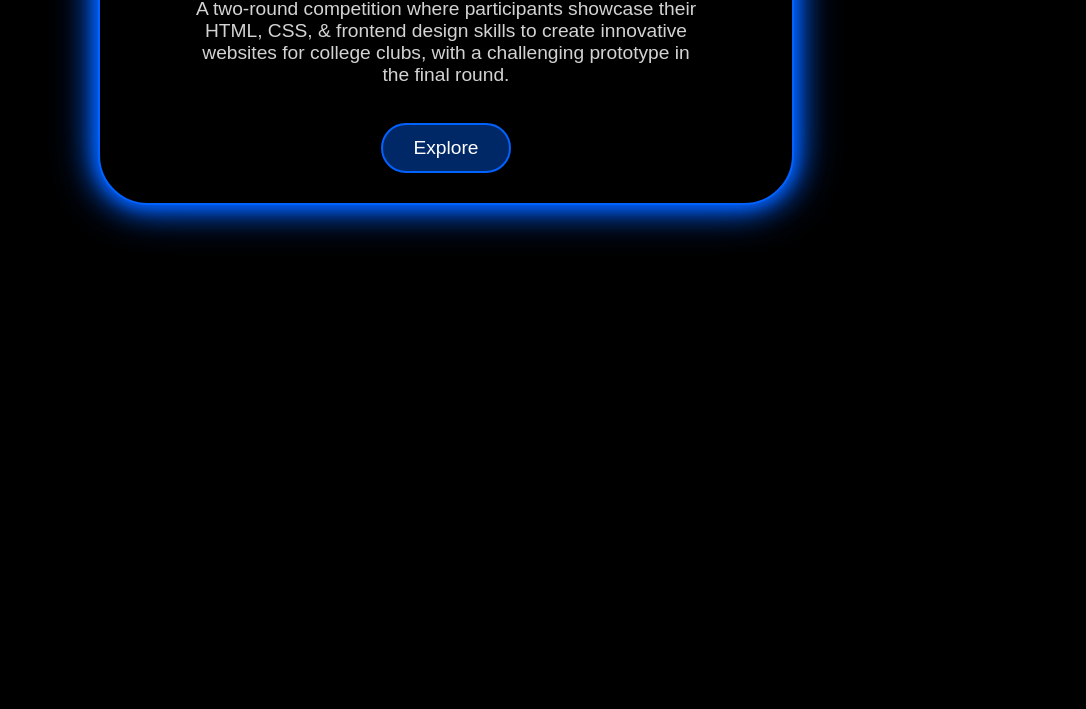
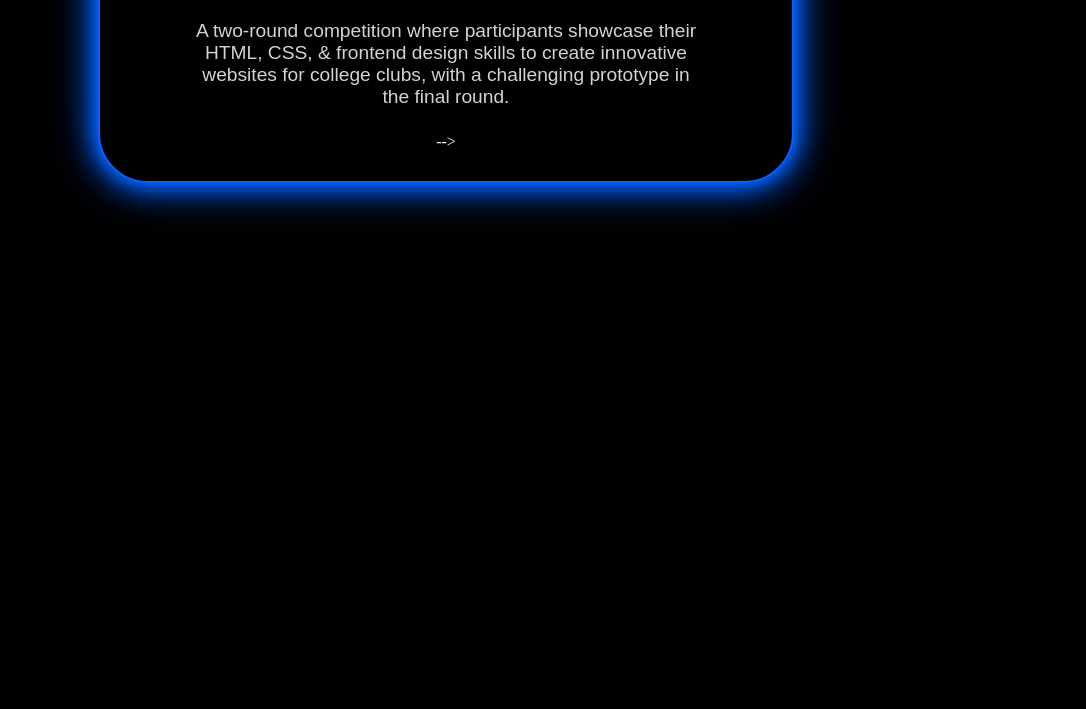
Before and after one commit to Prasad-Mahankal27/ISTE, a plain HTML site: page events.html in a window 1280 px wide. Shown: the part 391-1100 px from the top of the page, without its empty margins (194-1280 px from the left). Drawn offline with nearby package versions, Linux system fonts and the light colour scheme.

Commit message:
changes done1

```diff
--- a/events.html
+++ b/events.html
@@ -33,7 +33,7 @@
                             A two-round competition where participants showcase their HTML, CSS, & frontend design skills
                             to create innovative websites for college clubs, with a challenging prototype in the final round.
                         </p>
-                        <button class="explore-btn">Explore</button>
+                        <!--  <!-- <button class="explore-btn">Explore</button> --> -->
 
                     </div>
                   <div class="custom-card card2" id="2" style=" z-index: 3;" onclick="location.href='eventpages/yoga.html'">
@@ -41,42 +41,42 @@
                         <p>
                             Join us for a rejuvenating face yoga session that combines gentle exercises to tone and relax your facial muscles, promoting a youthful and radiant glow. Unwind and enhance your natural beauty with easy-to-follow techniques!
                         </p>
-                        <button class="explore-btn">Explore</button>
+                         <!-- <button class="explore-btn">Explore</button> -->
                   </div>
                   <div class="custom-card card3" id="3" style="z-index: 4;" onclick="location.href='eventpages/beast.html'">
                     <h1>BEAST GAMES</h1>
                         <p>
                             Get ready for an adrenaline-pumping experience with Beast Games, where participants compete in a variety of thrilling physical and mental challenges. Push your limits, have fun, and unleash your inner beast!
                         </p>
-                        <button class="explore-btn">Explore</button>
+                         <!-- <button class="explore-btn">Explore</button> -->
                   </div>
                   <div class="custom-card card4" id="4" style="z-index: 5;" onclick="location.href='eventpages/coding.html'">
                     <h1>CODING OLYMPICS</h1>
                         <p>
                             Join the Coding Olympics, a thrilling competition where coders from all levels come together to solve complex challenges in record time. Showcase your skills, race against the clock, and aim for victory!
                         </p>
-                        <button class="explore-btn">Explore</button>
+                         <!-- <button class="explore-btn">Explore</button> -->
                   </div>
                   <div class="custom-card card5" id="5" style="z-index: 6;" onclick="location.href='eventpages/tark.html'">
                     <h1>Tark Vitark</h1>
                     <p>
                       The ISTE-organized debate competition featured intense discussions on contemporary issues, where participants showcased their critical thinking and persuasive skills. Engaging arguments and rebuttals made for a dynamic and thought-provoking event.
                     </p>
-                    <button class="explore-btn">Explore</button>
+                     <!-- <button class="explore-btn">Explore</button> -->
                 </div>
                 <div class="custom-card card5" id="5" style="z-index: 6;" onclick="location.href='eventpages/bgmi.html'">
                   <h1>BGMI Tournament</h1>
                   <p>
                     The BGMI Tournament is an intense battle royale competition where squads compete for victory in high-stakes matches, showcasing their strategy, teamwork, and combat skills.
                   </p>
-                  <button class="explore-btn">Explore</button>
+                   <!-- <button class="explore-btn">Explore</button> -->
               </div>
                 <div class="custom-card card6" id="6" style="z-index: 7;" onclick="location.href='eventpages/logic.html'">
                   <h1>Logic Building Workshop</h1>
                   <p>
                     Join our Logic Building Workshop to enhance problem-solving skills through real-life scenarios, puzzles, and structured thinking—without any coding!
                   </p>
-                  <button class="explore-btn">Explore</button>
+                   <!-- <button class="explore-btn">Explore</button> -->
               </div>
                 </div>
                </div>
```
Also changed, not shown: photos.html (+2 -2 lines).
